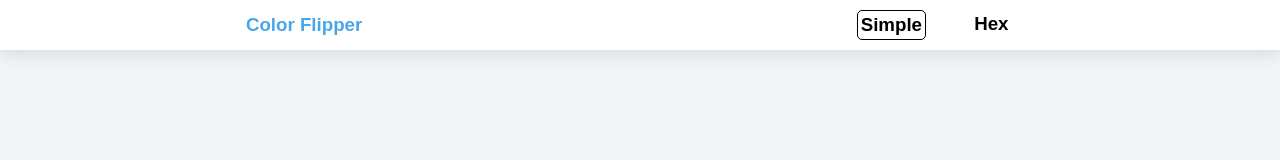
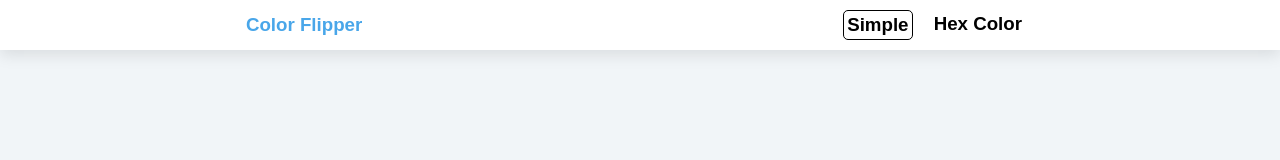
Before and after one commit to Usaama256/Portfolio, a plain HTML site: page index.html in a window 1280 px wide. Shown: the top 160 px of the page. Drawn offline with Linux system fonts and the light colour scheme.

Commit message:
Changed Hex to Hex Color

```diff
--- a/index.html
+++ b/index.html
@@ -20,7 +20,7 @@
                     <h3>Simple</h3>
                 </li>
                 <li class="hex">
-                    <h3>Hex</h3>
+                    <h3>Hex Color</h3>
                 </li>
             </ul>
         </div>
```
